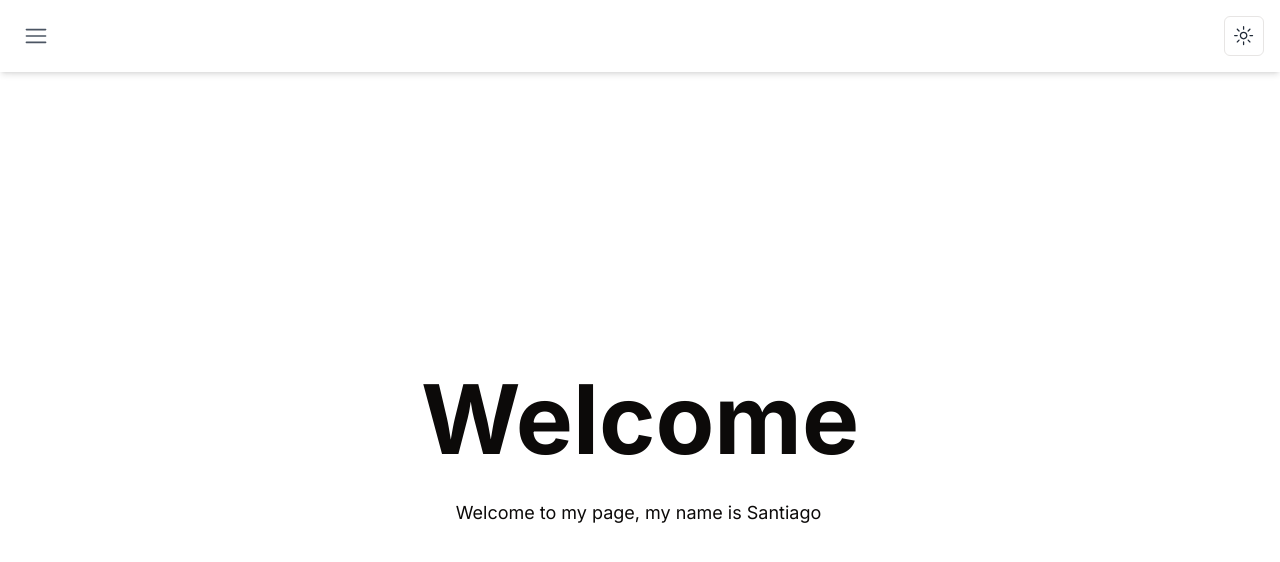
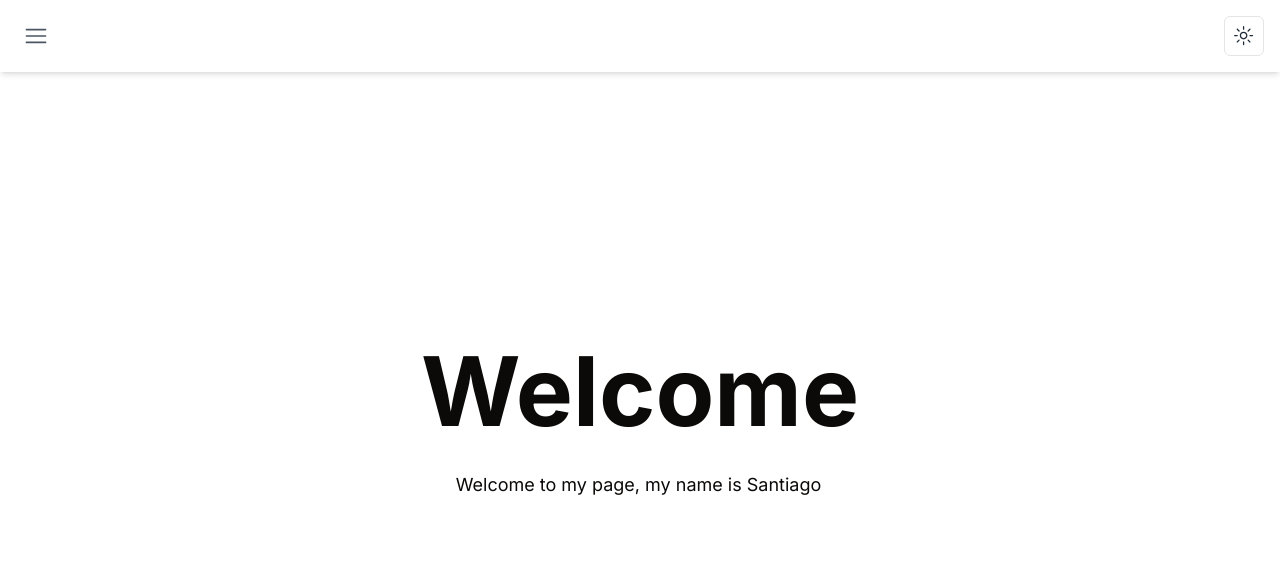
Before and after one commit to SantiZetina/sz-dashboard, a Next.js app: page / in a window 1280 px wide. Shown: the top 562 px of the page. Built offline with nearby package versions, Linux system fonts and the light colour scheme.

Commit message:
Refactor page and navbar styles

```diff
--- a/app/page.tsx
+++ b/app/page.tsx
@@ -1,21 +1,17 @@
-// import { Alert, AlertDescription, AlertTitle} from '../components/ui/alert';
-// import RootLayout from './layout';
-// import Link from 'next/link';
-// import { Button } from '@/components/ui/button';
-// import WelcomePage from './welcome/page';
-import Navbar from "@/components/ui/navbar"
-
 
 export default function Page() {
   const typingEffectStyle = {
     animation: `typing 5s linear forwards, blink 0.75s step-end infinite`,
     borderRight: `3px solid transparent`,
     width: '0'
-    }
+  };
+
   return (
     <main className='flex min-h-screen flex-col p-4 sm:p-6'>
-        <div className='flex flex-col items-center justify-center text-center gap-y-8 flex-1 px-4 sm:px-6 pb-10'>
-          <h1 className="text-3xl sm:text-5xl md:text-6xl lg:text-8xl font-bold">Welcome</h1>
+      <div className='flex flex-col items-center justify-center text-center gap-y-8 flex-1 px-4 sm:px-6 pb-24'>
+        <h1 className="text-3xl sm:text-5xl md:text-6xl lg:text-8xl font-bold">
+          Welcome
+        </h1>
         <div className="max-w-full mx-auto">
           <h3 className='inline-block overflow-hidden whitespace-nowrap text-sm sm:text-md md:text-lg' style={typingEffectStyle}>
             Welcome to my page, my name is Santiago
@@ -23,5 +19,5 @@ export default function Page() {
         </div>
       </div>
     </main>
-    )
+  );
 }
--- a/components/ui/navbar.tsx
+++ b/components/ui/navbar.tsx
@@ -10,7 +10,7 @@ export default function NavBar() {
 
   return (
     <>
-      <nav className="sticky top-0 z-50 flex justify-between items-center p-4 bg-white text-gray-800 dark:bg-gray-900 dark:text-gray-100 shadow-md">
+      <nav className="sticky top-0 z-50 flex justify-between items-center p-4 bg-white text-gray-800 dark:bg-gray-800 dark:text-gray-100 shadow-md">
         <button onClick={() => setIsMenuOpen(!isMenuOpen)} className="p-2 ">
           <HamburgerMenuIcon className="h-6 w-6 text-gray-600 dark:text-gray-300" />
         </button>
```
Lines whose indentation alone changed are shown as unchanged.
